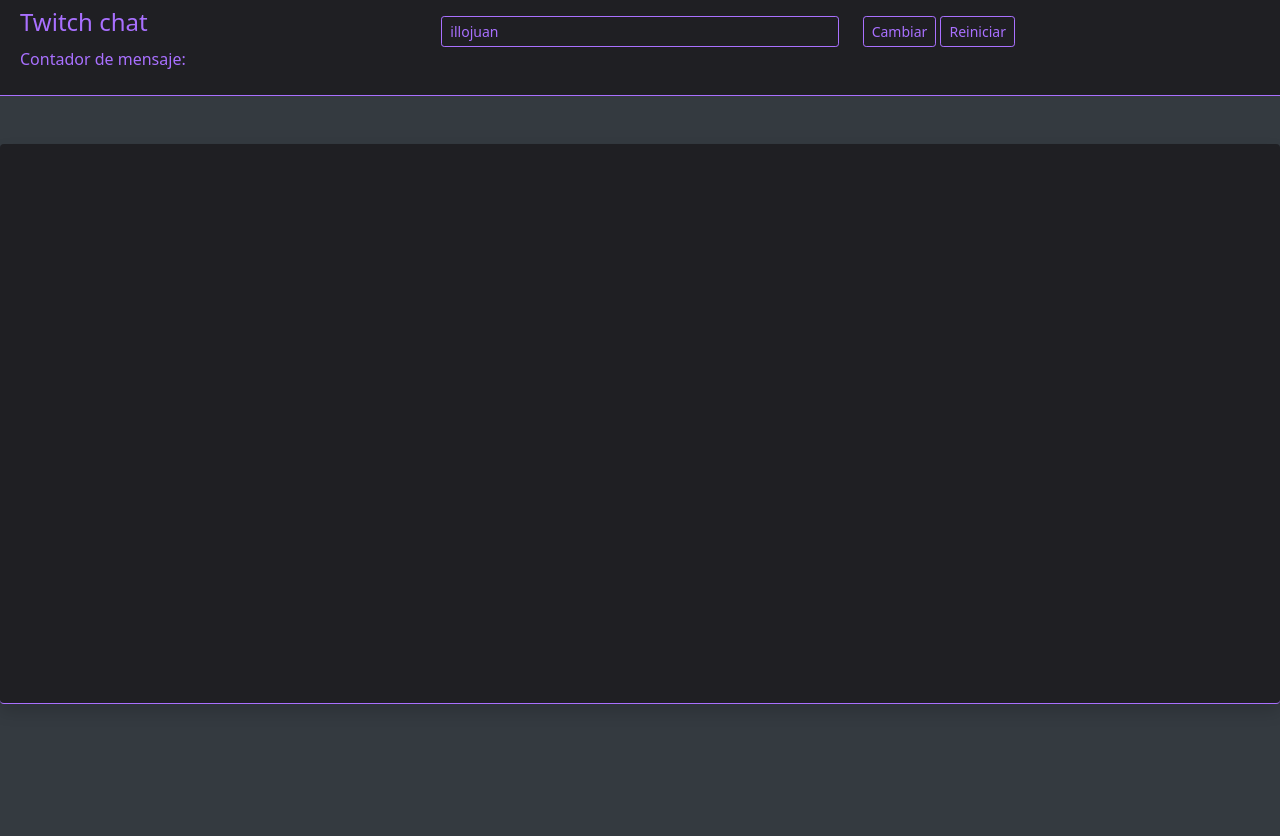
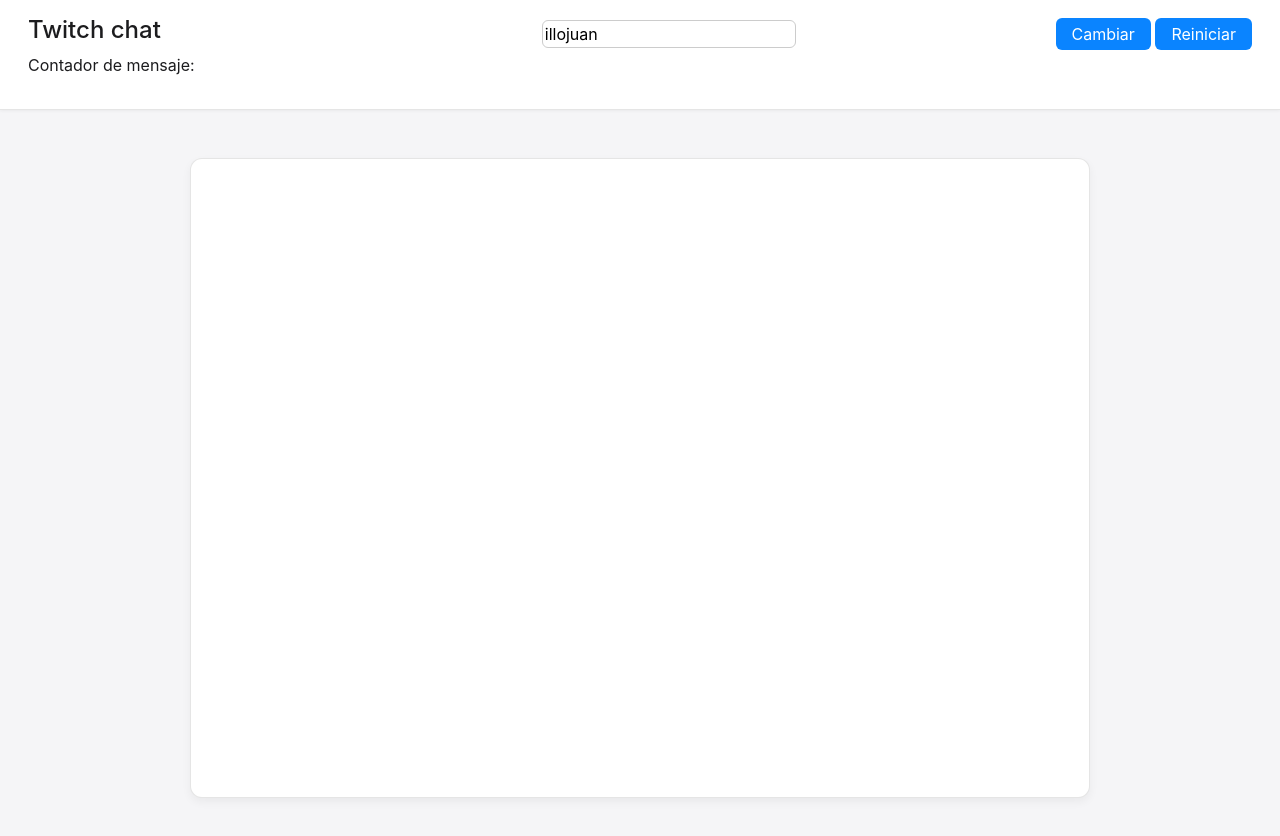
Before and after one commit to klaudiusmiskinis/twitch-chat, a website: page app/index.html in a window 1280 px wide. Before the commit the page ends 800 px from the top, so only its background shows below. Drawn offline with nearby package versions, Linux system fonts and the light colour scheme; no server answers.

Commit message:
Refine UI styling

```diff
--- a/app/index.html
+++ b/app/index.html
@@ -13,23 +13,23 @@
 </head>
 <body>
     <div class="container-fluid">
-        <div class="row p-2" id="header">
+        <div class="row align-items-center p-3" id="header">
             <div class="col">
                 <h4 id="titulo">Twitch chat</h4>
             </div>
-            <div class="col mt-2">
-                <input class="form-control form-control-sm" placeholder="Introduce el nombre del canal" id="nombre">
+            <div class="col mt-2 mt-md-0">
+                <input placeholder="Introduce el nombre del canal" id="nombre">
             </div>
-            <div class="col mt-2">
-                <button class="btn btn-sm" id="cambiar">Cambiar</button>
-                <button class="btn btn-sm" id="bug">Reiniciar</button>
+            <div class="col-auto mt-2 mt-md-0">
+                <button id="cambiar">Cambiar</button>
+                <button id="bug">Reiniciar</button>
             </div>
             <div class="row">
                 <p>Contador de mensaje:<span id="contador"></span></p>
             </div>
         </div>
         <div class="row justify-content-center">
-            <div class="overflow-auto align-self-center p-3 my-5 col-12 rounded shadow" id="chat"></div>
+            <div class="align-self-center p-3 my-5 col-12" id="chat"></div>
         </div>
     </div>
     <script src="/socket.io/socket.io.js"></script>
--- a/app/responsive.css
+++ b/app/responsive.css
@@ -1,61 +1,16 @@
 #chat {
-    height: 1100px;
-    width: 1500px;
-    overflow-x: scroll;
-    overflow-y: hidden;
-    transition: all 1s cubic-bezier(0.1, 0.79, 0.49, 0.96) 0s
+  transition: all 0.4s ease;
+  width: 100%;
 }
 
-@media screen and (max-height: 1300px) {
-    #chat {
-        height: 1060px;
-
-    }
-}
-@media screen and (max-height: 1200px) {
-    #chat {
-        height: 960px;
-    }
+@media (min-width: 768px) {
+  #chat {
+    height: 75vh;
+  }
 }
 
-@media screen and (max-height: 1100px) {
-    #chat {
-        height: 860px;
-    }
+@media (min-width: 1200px) {
+  #chat {
+    height: 80vh;
+  }
 }
-
-@media screen and (max-height: 1000px) {
-    #chat {
-        height: 760px;
-    }
-}
-
-@media screen and (max-height: 900px) {
-    #chat {
-        height: 660px;
-    }
-}
-
-@media screen and (max-height: 800px) {
-    #chat {
-        height: 560px;
-    }
-}
-
-@media screen and (max-height: 700px) {
-    #chat {
-        height: 460px;
-    }
-}
-
-@media screen and (max-height: 600px) {
-    #chat {
-        height: 360px;
-    }
-}
-
-@media screen and (max-height: 500px) {
-    #chat {
-        height: 260px;
-    }
-}
--- a/app/style.css
+++ b/app/style.css
@@ -1,76 +1,90 @@
+:root {
+  --accent: #0a84ff;
+  --panel-bg: #ffffff;
+  --page-bg: #f5f5f7;
+  --text-color: #1c1c1e;
+}
+
 body {
-    scroll-behavior: smooth;
-    background-color: #343a40;
-    color: white;
+  font-family: -apple-system, BlinkMacSystemFont, 'Segoe UI', Roboto, 'Helvetica Neue', sans-serif;
+  background: var(--page-bg);
+  color: var(--text-color);
+  scroll-behavior: smooth;
+}
+
+#header {
+  background: var(--panel-bg);
+  color: var(--text-color);
+  border-bottom: 1px solid rgba(0,0,0,0.1);
+  box-shadow: 0 1px 3px rgba(0,0,0,0.05);
+}
+
+#chat {
+  background: var(--panel-bg);
+  border: 1px solid rgba(0,0,0,0.1);
+  border-radius: 12px;
+  box-shadow: 0 4px 10px rgba(0,0,0,0.05);
+  height: 70vh;
+  max-width: 900px;
+  overflow-y: auto;
+  overflow-x: hidden;
+}
+
+#cambiar, #bug {
+  background: var(--accent);
+  color: #fff;
+  border: none;
+  padding: 0.25rem 1rem;
+  border-radius: 6px;
+  transition: background 0.3s ease;
+}
+
+#cambiar:hover, #bug:hover {
+  background: #006fe6;
+}
+
+#nombre {
+  border: 1px solid #ccc;
+  border-radius: 6px;
+}
+
+#nombre:focus {
+  outline: none;
+  box-shadow: 0 0 0 2px rgba(10,132,255,0.3);
+  border-color: var(--accent);
+}
+
+#mensaje {
+  border-bottom: 1px solid rgba(0,0,0,0.1);
+  padding: 0.25rem 0;
+}
+
+#contador {
+  font-weight: 500;
 }
 
 b {
-    color: var(--bg);
+  color: var(--accent);
 }
 
-:root {
-    --bg: #a970ff;
-    --grey: #1f1f23;
-}
-
-#header {
-    background-color: var(--grey);
-    color: var(--bg);
-    border-bottom: 1px solid var(--bg);
-}
-
-#chat {
-    background-color: var(--grey);
-    border-bottom: 1px solid var(--bg);
-}
-
-#cambiar, #nombre, #bug {
-    background-color: var(--grey) !important;
-    border: 1px solid var(--bg);
-    color: var(--bg);
-    transition: 0.5s;
-}
-
-#nombre:focus {
-    box-shadow: var(--bg) 0 0 0 0.05rem ;
-}
-
-#cambiar:hover, #bug:hover {
-    background-color: var(--bg) !important;
-    color: var(--grey);
-}
-
-#mensaje {
-    border-bottom: 1px solid var(--bg) !important;
-}
-
-#contador {
-    color: white;
-}
-
-
 #chat::-webkit-scrollbar {
-    width: 5px;
+  width: 6px;
 }
 
 #chat::-webkit-scrollbar-track {
-    background: rgb(46, 46, 46);
+  background: transparent;
 }
 
 #chat::-webkit-scrollbar-thumb {
-    background: var(--bg);
-}
-
-#chat::-webkit-scrollbar-thumb:hover {
-    background: #442d66;
-    transition: 0.5;
+  background: rgba(0,0,0,0.2);
+  border-radius: 3px;
 }
 
 .aviso {
-    border-top: 1px var(--bg) !important;
-    border-bottom: 1px var(--bg) !important;
+  border-top: 1px solid var(--accent) !important;
+  border-bottom: 1px solid var(--accent) !important;
 }
 
 .bg-color {
-    background-color: var(--bg) !important;
+  background-color: var(--accent) !important;
 }
```
